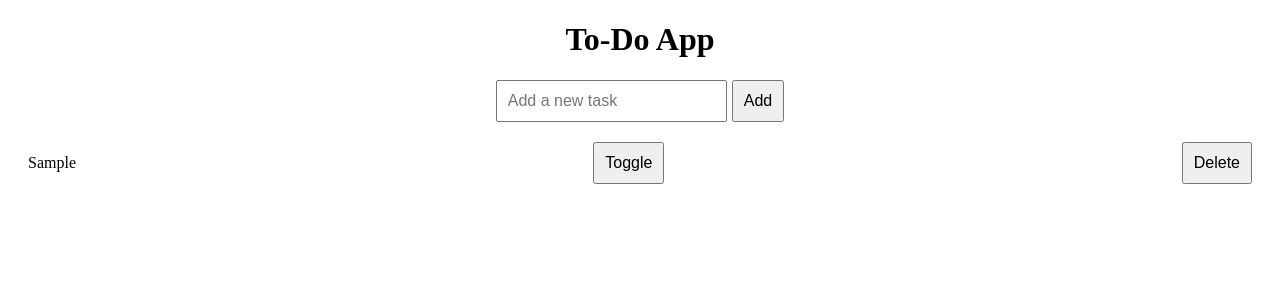
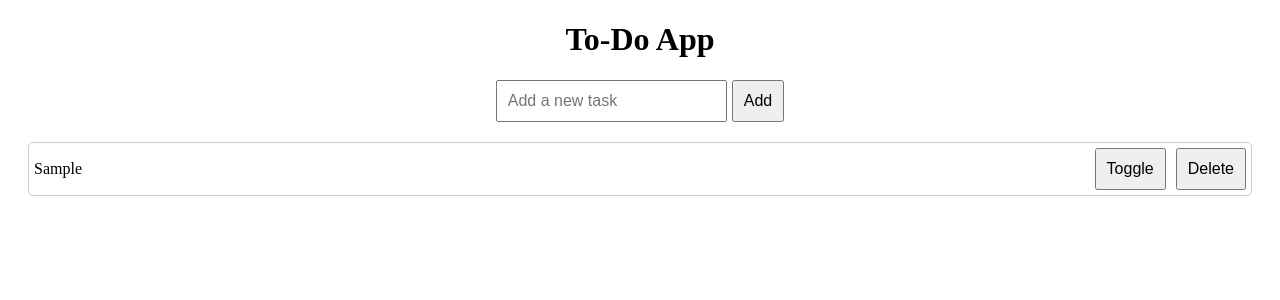
Before and after one commit to HuzaifaCodes1/React-Todo-App, a React (Vite) app: page / in a window 1280 px wide. Both pictures are taken after typing "Sample" into the empty fields and a click on the button "Add". Shown: the top 300 px of the page. Built offline with nearby package versions, Linux system fonts and the light colour scheme.

Commit message:
updated css and jsx

```diff
--- a/src/App.css
+++ b/src/App.css
@@ -28,4 +28,16 @@ li {
   justify-content: space-between;
   align-items: center;
   margin: 5px 0;
+  padding: 5px;
+  border: 1px solid #ccc; /* Optional: add a border for clarity */
+  border-radius: 5px; /* Optional: add rounded corners */
 }
+
+li button {
+  margin-left: 10px; /* Space out buttons */
+}
+
+li.completed {
+  text-decoration: line-through;
+  color: gray; /* Optional: change color for completed tasks */
+}
--- a/src/App.jsx
+++ b/src/App.jsx
@@ -43,13 +43,16 @@ function App() {
       </form>
       <ul>
   {todos.map((todo, index) => (
-          <li key={index} style={{ textDecoration: todo.completed ? 'line-through' : 'none' }}>
+    <li key={index} className={todo.completed ? 'completed' : ''}>
       {todo.text}
+      <div>
         <button onClick={() => toggleTodo(index)}>Toggle</button>
         <button onClick={() => deleteTodo(index)}>Delete</button>
+      </div>
     </li>
   ))}
 </ul>
+
     </div>
   );
 }
```
Lines whose indentation alone changed are shown as unchanged.
